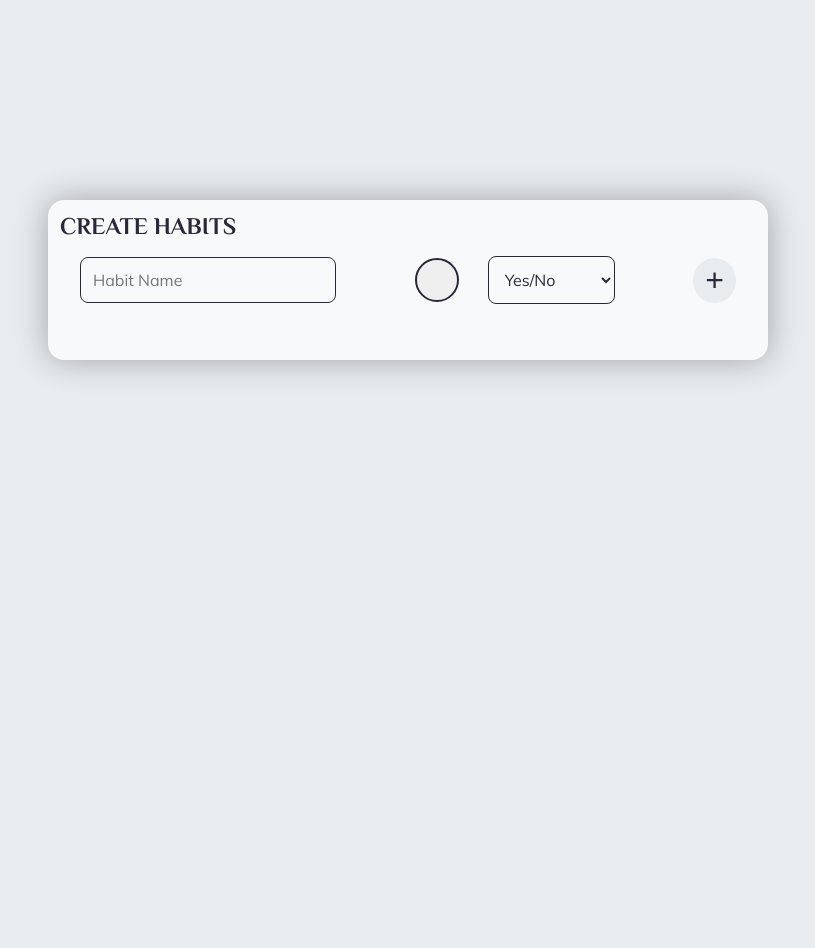
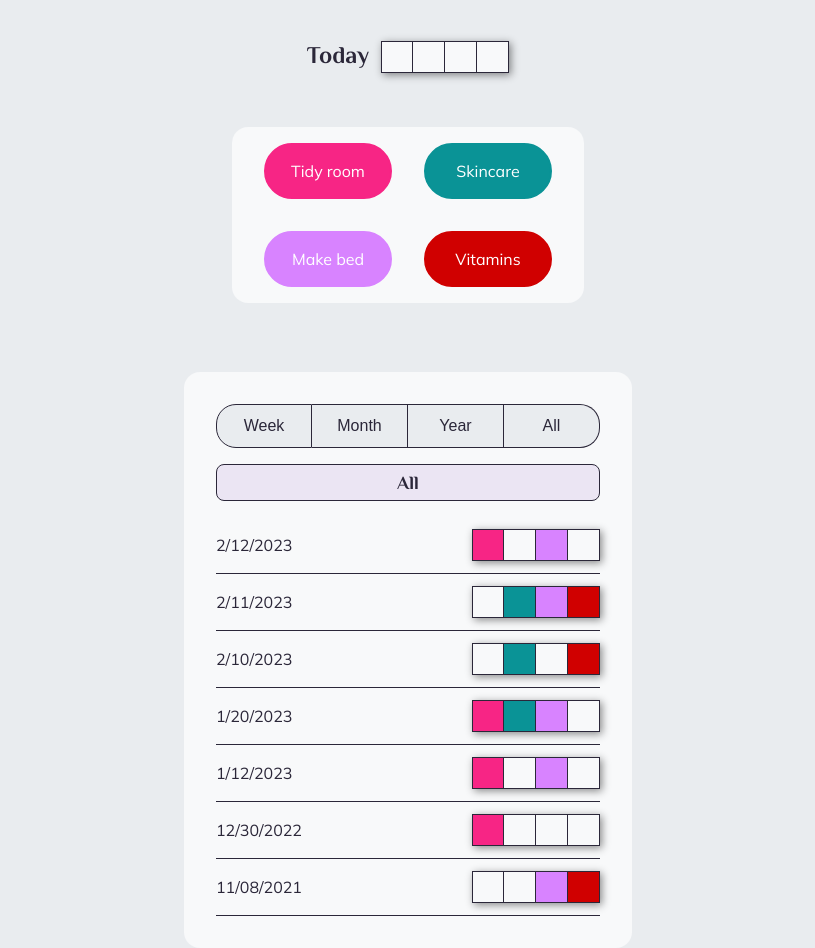
Before and after one commit to jennstirpe/habit-tracker, a React (Create React App) app: page / in a window 1280 px wide. Shown: the part 120-1068 px from the top of the page, without its empty margins (232-1047 px from the left). Before the commit the page ends 800 px from the top, so only its background shows below. Built offline with nearby package versions, Linux system fonts and the light colour scheme.

Commit message:
Added sort feature to history display and fixed styles

```diff
--- a/src/App.js
+++ b/src/App.js
@@ -19,9 +19,10 @@ function App() {
   const today = new Date().toLocaleDateString();
   const [date, setDate] = useState(today);
 
+
+
   // CLOCK & TIME TRACKING
   const [currentTime, setCurrentTime] = useState();
-
   useEffect(() => {
     setInterval(() => {
       const time = new Date().toLocaleTimeString();
@@ -41,53 +42,38 @@ function App() {
     }
   }
 
-  // const [ habitsList, setHabitsList ] = useState([
-  //   {
-  //     id: 1,
-  //     name: "Tidy room",
-  //     color: "#f72585",
-  //     type: "check",
-  //   },
-  //   {
-  //     id: 2,
-  //     name: "Skincare",
-  //     color: "#0a9396",
-  //     type: "check",
-  //   },
-  //   {
-  //     id: 3,
-  //     name: "Make bed",
-  //     color: "#d883ff",
-  //     type: "check",
-  //   },
-  //   {
-  //     id: 4,
-  //     name: "Vitamins",
-  //     color: "#d00000",
-  //     type: "check",
-  //   },
-  // ]);
-  const [ habitsList, setHabitsList ] = useState([]);
+/* LIST OF HABITS TO TRACK */   // const [ habitsList, setHabitsList ] = useState([]);
+  const [ habitsList, setHabitsList ] = useState([
+    {
+      id: 1,
+      name: "Tidy room",
+      color: "#f72585",
+      type: "check",
+    },
+    {
+      id: 2,
+      name: "Skincare",
+      color: "#0a9396",
+      type: "check",
+    },
+    {
+      id: 3,
+      name: "Make bed",
+      color: "#d883ff",
+      type: "check",
+    },
+    {
+      id: 4,
+      name: "Vitamins",
+      color: "#d00000",
+      type: "check",
+    },
+  ]);
 
-  // const [ currentDayChecklist, setCurrentDayChecklist ] = useState([
-  //     {
-  //       id: 'Tidy room',
-  //       name: "Tidy Room",
-  //       color: "#f72585",
-  //       complete: false
-  //     },
-  //     {
-  //       id: 'Skincare',
-  //       name: "Skincare",
-  //       color: "#0a9396",
-  //       complete: false
-  //     }
-  //   ]);
-
+/* CURRENT DAY CHECKLIST */
   const [ currentDayChecklist, setCurrentDayChecklist ] = useState([]);
 
-
-
+/* TRACKING HISTORY */
   const [ history, setHistory ] = useState([
     {
       id: "33",
@@ -179,13 +165,130 @@ function App() {
         },
       ]
     },
-
-
+    {
+      id: "44",
+      date: "1/20/2023",
+      habits: [
+        {
+          id: 'Tidy room',
+          name: "Tidy Room",
+          color: "#f72585",
+          complete: true
+        },
+        {
+          id: 'Skincare',
+          name: "Skincare",
+          color: "#0a9396",
+          complete: true
+        },
+        {
+          id: 'Make bed',
+          name: "Make bed",
+          color: "#d883ff",
+          complete: true
+        },
+        {
+          id: 'Vitamins',
+          name: "Vitamins",
+          color: "#d00000",
+          complete: false
+        },
+      ]
+    },
+    {
+      id: "100",
+      date: "1/12/2023",
+      habits: [
+        {
+          id: 'Tidy room',
+          name: "Tidy Room",
+          color: "#f72585",
+          complete: true
+        },
+        {
+          id: 'Skincare',
+          name: "Skincare",
+          color: "#0a9396",
+          complete: false
+        },
+        {
+          id: 'Make bed',
+          name: "Make bed",
+          color: "#d883ff",
+          complete: true
+        },
+        {
+          id: 'Vitamins',
+          name: "Vitamins",
+          color: "#d00000",
+          complete: false
+        },
+      ]
+    },
+    {
+      id: "55",
+      date: "12/30/2022",
+      habits: [
+        {
+          id: 'Tidy room',
+          name: "Tidy Room",
+          color: "#f72585",
+          complete: true
+        },
+        {
+          id: 'Skincare',
+          name: "Skincare",
+          color: "#0a9396",
+          complete: false
+        },
+        {
+          id: 'Make bed',
+          name: "Make bed",
+          color: "#d883ff",
+          complete: false
+        },
+        {
+          id: 'Vitamins',
+          name: "Vitamins",
+          color: "#d00000",
+          complete: false
+        },
+      ]
+    },
+    {
+      id: "66",
+      date: "11/08/2021",
+      habits: [
+        {
+          id: 'Tidy room',
+          name: "Tidy Room",
+          color: "#f72585",
+          complete: false
+        },
+        {
+          id: 'Skincare',
+          name: "Skincare",
+          color: "#0a9396",
+          complete: false
+        },
+        {
+          id: 'Make bed',
+          name: "Make bed",
+          color: "#d883ff",
+          complete: true
+        },
+        {
+          id: 'Vitamins',
+          name: "Vitamins",
+          color: "#d00000",
+          complete: true
+        },
+      ]
+    },
   ]);
 
 
-    /* @ START OF NEW DAY, RESET CURRENTDAYCHECKLIST */
-
+/* @ START OF NEW DAY, RESET CURRENTDAYCHECKLIST */
   function setNewDay() {
     const copyHabitsList = [...habitsList];
 
@@ -206,10 +309,6 @@ function App() {
       setNewDay()
     }
   }, [])
-
-  // useEffect(() => {
-  //   console.log(currentDayChecklist)
-  // }, [currentDayChecklist])
 
 
   function toggleHabitComplete(id) {
@@ -271,7 +370,7 @@ function App() {
               currentDayChecklist && <CurrentDay currentDayChecklist={currentDayChecklist} toggleHabitComplete={toggleHabitComplete} date={date} />
             }
 
-            <History history={history} />
+            <History history={history} date={date} />
           </main>
         )
       }
--- a/src/components/main/display/History.js
+++ b/src/components/main/display/History.js
@@ -1,13 +1,185 @@
+import { useState, useEffect } from "react";
 import { StyledHistory } from "../styled/display/History.styled";
 import HistoryItem from "./HistoryItem";
+// import _ from 'lodash';
 
-export default function History({ history }) {
+export default function History({ history, date }) {
+  const splitDate = date.split("/");
+  const [ activeSort, setActiveSort ] = useState("all");
+
+  const [ displayList, setDisplayList ] = useState([...history]);
+  const [ displayYear, setDisplayYear ] = useState(splitDate[2]);
+  const [ displayMonth, setDisplayMonth ] = useState(() => {
+    return splitDate[0];
+  });
+
+  const [ sortDisplay, setSortDisplay ] = useState()
+
+
+  useEffect(() => {
+    if(activeSort === "year") {
+      sortYear()
+    } else {
+      return
+    }
+  }, [displayYear])
+
+  useEffect(() => {
+    if(activeSort === "month") {
+      sortMonth()
+    } else {
+      return
+    }
+  }, [displayMonth])
+
+// SORT BTN - PREVIOUS
+  function sortPrev() {
+    if(activeSort === "year") {
+      const newYear = parseInt(displayYear) - 1;
+      setDisplayYear(newYear);
+      setSortDisplay(displayYear);
+    }
+
+    if(activeSort === "month") {
+      let newMonth;
+
+      if(displayMonth - 1 === 0) {
+        newMonth = 12;
+      } else {
+        newMonth = displayMonth - 1;
+      }
+
+      setDisplayMonth(newMonth);
+    }
+
+ }
+// SORT BTN - NEXT
+ function sortNext() {
+  if(activeSort === "year") {
+    setDisplayYear(displayYear => parseInt(displayYear) + 1);
+    setSortDisplay(displayYear);
+    sortYear()
+  }
+
+  if(activeSort === "month") {
+    const currentMonth = parseInt(displayMonth);
+    let newMonth;
+
+    if (currentMonth + 1 === 13) {
+      newMonth = 1
+    } else {
+      newMonth = currentMonth + 1;
+    }
+
+    setDisplayMonth(newMonth);
+
+  }
+
+}
+
+// SORT BY MONTH
+  function sortMonth() {
+    setActiveSort("month");
+
+    let month;
+
+    if(displayMonth === 1) {
+      month = "January";
+    } else if (displayMonth === 2) {
+      month = "February";
+    } else if (displayMonth === 3) {
+      month = "March"
+    } else if (displayMonth === 4) {
+      month = "April"
+    } else if (displayMonth === 5) {
+      month = "May"
+    } else if (displayMonth === 6) {
+      month = "June"
+    } else if (displayMonth === 7) {
+      month = "July"
+    } else if (displayMonth === 8) {
+      month = "August"
+    } else if (displayMonth === 9) {
+      month = "September"
+    } else if (displayMonth === 10) {
+      month = "October"
+    } else if (displayMonth === 11) {
+      month = "November"
+    } else {
+      month = "December"
+    }
+
+    setSortDisplay(month)
+
+    const historyCopy = [...history];
+
+    const historyList = historyCopy.map(listItem => {
+      const splitDate = listItem.date.split("/");
+      return {...listItem, date: splitDate}
+    })
+
+
+    const sortedMonthList = historyList.filter(record => record.date[0] == displayMonth);
+    setDisplayList(sortedMonthList);
+  }
+
+// SORT BY YEAR
+  function sortYear() {
+    setActiveSort("year");
+    setSortDisplay(displayYear);
+
+    const historyCopy = [...history];
+
+    const historyList = historyCopy.map(listItem => {
+      const splitDate = listItem.date.split("/");
+      return {...listItem, date: splitDate}
+    })
+
+    const sortedYearList = historyList.filter(record => record.date[2] == displayYear);
+    setDisplayList(sortedYearList);
+  }
+
+// SORT "ALL"
+  function sortAll() {
+    setActiveSort("all");
+    setDisplayList([...history]);
+    setSortDisplay(null);
+  }
+
+
 
   return (
     <StyledHistory>
-        <h2>History</h2>
+
+        <ul className="history-sort-list">
+          <li className="history-sort-item">
+            <button className="history-sort-btn">Week</button>
+          </li>
+          <li className="history-sort-item">
+            <button onClick={sortMonth} className="history-sort-btn">Month</button>
+          </li>
+          <li className="history-sort-item">
+            <button onClick={sortYear} className="history-sort-btn">Year</button>
+          </li>
+          <li className="history-sort-item">
+            <button onClick={sortAll} className="history-sort-btn">All</button>
+          </li>
+        </ul>
+        <div className="sort-display">
+          {
+            sortDisplay && <button onClick={sortPrev} className="sort-display-btn" aria-label="previous">&larr;</button>
+          }
+          <h3 className="sort-display-date">
+            {
+              sortDisplay ? sortDisplay : "All"
+            }
+          </h3>
+          {
+            sortDisplay && <button onClick={sortNext} className="sort-display-btn" aria-label="next">&rarr;</button>
+          }
+        </div>
         {
-            history.map(day => {
+            displayList.map(day => {
                 return <HistoryItem key={day.id} date={day.date} checklist={day.habits} />
             })
         }
--- a/src/components/main/display/HistoryItem.js
+++ b/src/components/main/display/HistoryItem.js
@@ -2,6 +2,8 @@ import DisplayBar from "./DisplayBar";
 import { StyledHistoryItem } from "../styled/display/HistoryItem.styled";
 
 export default function HistoryItem({ date, checklist }) {
+  // const dateDisplay = date.toString("/");
+
   return (
     <StyledHistoryItem>
         <p className="history-date">{date}</p>
--- a/src/components/main/styled/display/DisplayBar.styled.js
+++ b/src/components/main/styled/display/DisplayBar.styled.js
@@ -2,6 +2,7 @@ import styled from "styled-components";
 
 export const StyledDisplayBar = styled.section`
     display: flex;
+    box-shadow: .15rem .15rem .5rem ${({theme}) => theme.colors.boxShadow}75;
 
     .habit-box {
         height: 2rem;
--- a/src/components/main/styled/display/History.styled.js
+++ b/src/components/main/styled/display/History.styled.js
@@ -5,4 +5,90 @@ export const StyledHistory = styled.ul`
     border-radius: 1rem;
     background: ${({theme}) => theme.colors.bgSecondary};
     padding: 2rem;
+
+    .history-sort-list {
+        list-style: none;
+        display: flex;
+        flex-wrap: wrap;
+
+        .history-sort-item {
+
+            .history-sort-btn {
+                border-top: 1px solid ${({theme}) => theme.colors.textMain};
+                border-bottom: 1px solid ${({theme}) => theme.colors.textMain};
+                border-right: 1px solid ${({theme}) => theme.colors.textMain};
+                border-left: none;
+                width: 6rem;
+                padding: .75rem 0;
+                font-size: 1rem;
+                transition: all 200ms ease-out;
+                background: ${({theme}) => theme.colors.bgMain};
+                color: ${({theme}) => theme.colors.textMain};
+
+                &:hover {
+                    cursor: pointer;
+                    background-color: ${({theme}) => theme.colors.accentMain};
+                    color: #fff;
+                }
+            }
+
+            &:first-child {
+                .history-sort-btn {
+                    border-top-left-radius: 1.25rem;
+                    border-bottom-left-radius: 1.25rem;
+                    border-left: 1px solid ${({theme}) => theme.colors.textMain};
+                }
+            }
+            &:last-child {
+                .history-sort-btn {
+                    border-top-right-radius: 1.25rem;
+                    border-bottom-right-radius: 1.25rem;
+                }
+            }
+        }
+    }
+
+    .sort-display {
+        display: flex;
+        align-items: center;
+        /* justify-content: space-between; */
+        justify-content: center;
+        margin: 1rem 0;
+        height: 2.3rem;
+        background-color: ${({theme}) => theme.colors.accentMain}15;
+        border-radius: .5rem;
+        border: 1px solid ${({theme}) => theme.colors.textMain};
+        position: relative;
+
+        .sort-display-btn {
+            font-size: 1rem;
+            padding: .5rem;
+            border: none;
+            transition: all 200ms ease-out;
+            background: ${({theme}) => theme.colors.bgMain};
+            color: ${({theme}) => theme.colors.textMain};
+            position: absolute;
+
+
+            &:first-of-type {
+                border-top-left-radius: .5rem;
+                border-bottom-left-radius: .5rem;
+                border-right: 1px solid ${({theme}) => theme.colors.textMain};
+                left: 0;
+            }
+
+            &:last-of-type {
+                border-top-right-radius: .5rem;
+                border-bottom-right-radius: .5rem;
+                border-left: 1px solid ${({theme}) => theme.colors.textMain};
+                right: 0;
+            }
+
+            &:hover {
+                cursor: pointer;
+                background-color: ${({theme}) => theme.colors.accentMain};
+                color: #fff;
+            }
+        }
+    }
 `;
--- a/src/components/main/styled/display/HistoryItem.styled.js
+++ b/src/components/main/styled/display/HistoryItem.styled.js
@@ -2,8 +2,10 @@ import styled from "styled-components";
 
 export const StyledHistoryItem = styled.li`
     display: flex;
-    padding: .5rem 0;
+    padding: .75rem 0;
     border-bottom: 1px solid ${({theme}) => theme.colors.textMain};
+    justify-content: space-between;
+    align-items: center;
 
     .history-date {
         margin-right: .75rem;
```
